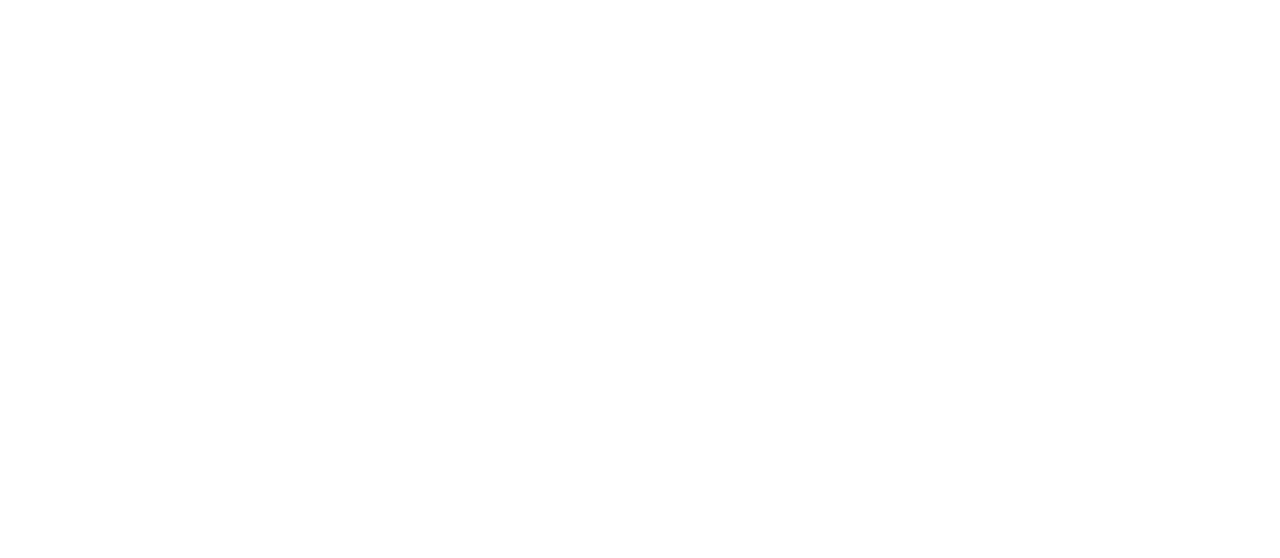
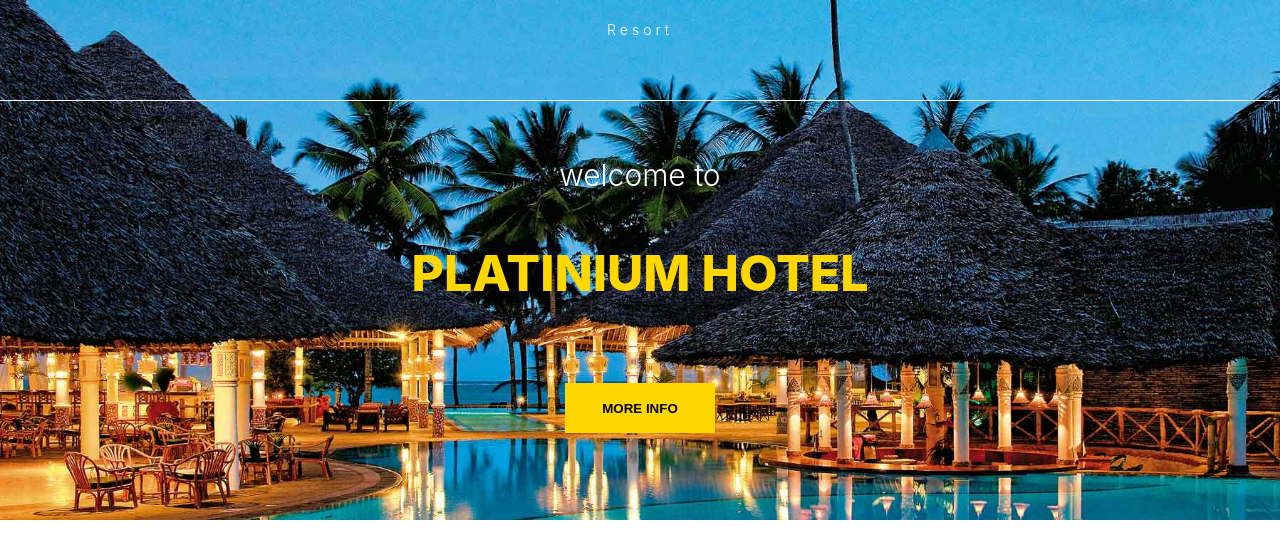
Before and after one commit to Sworzen1/hotel, a React (Create React App) app: page / in a window 1280 px wide. Shown: the top 558 px of the page. Built offline with nearby package versions, Linux system fonts and the light colour scheme.

Commit message:
import baner and nav

```diff
--- a/src/App.js
+++ b/src/App.js
@@ -1,10 +1,13 @@
 import React from 'react';
 import './App.css';
+import Nav from "./Nav"
+import Baner from "./Baner"
 
 function App() {
   return (
     <div className="App">
-
+      <Nav />
+      <Baner />
     </div>
   );
 }
```
